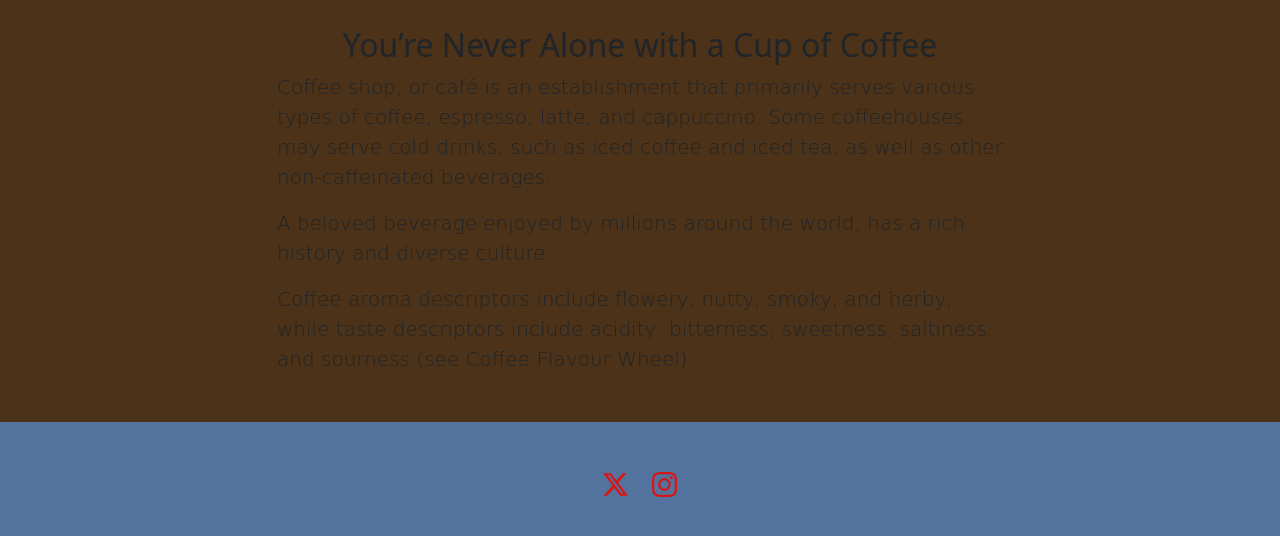
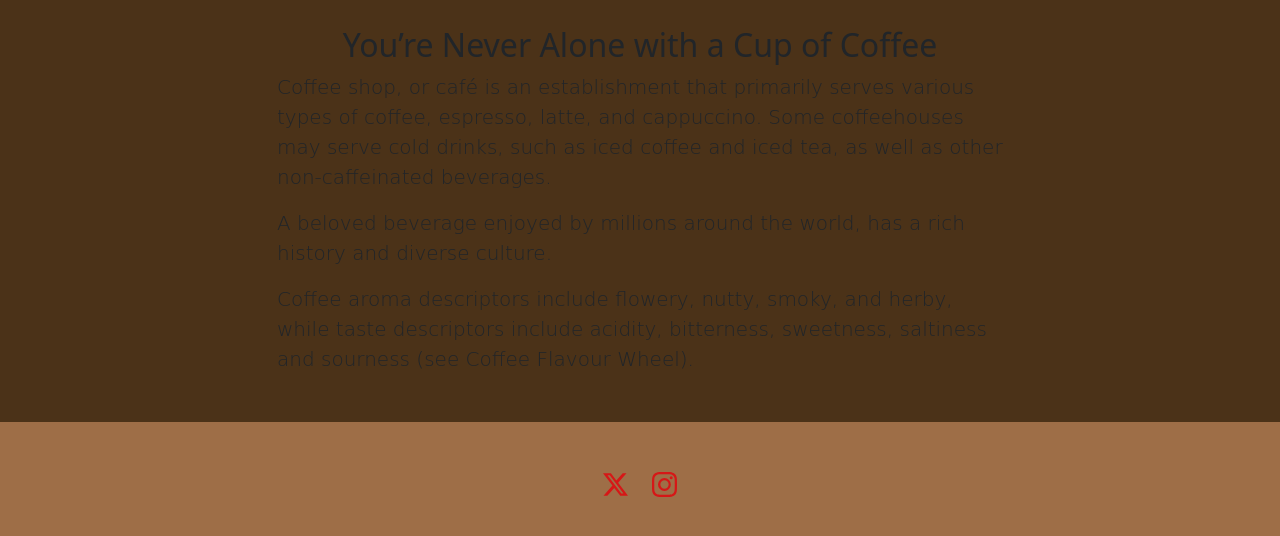
Before and after one commit to KarlVincentRosales/KvCofeeShop, a plain HTML site: page index.html in a window 1280 px wide. Shown: the part 638-1174 px from the top of the page. Drawn offline with nearby package versions, Linux system fonts and the light colour scheme.

Commit message:
Update custom.css

```diff
--- a/css/custom.css
+++ b/css/custom.css
@@ -18,7 +18,7 @@ header {
 }
 
 footer {
-    background-color: rgb(84, 114, 158);
+    background-color: rgb(158, 110, 71);
 
 }
 
```
